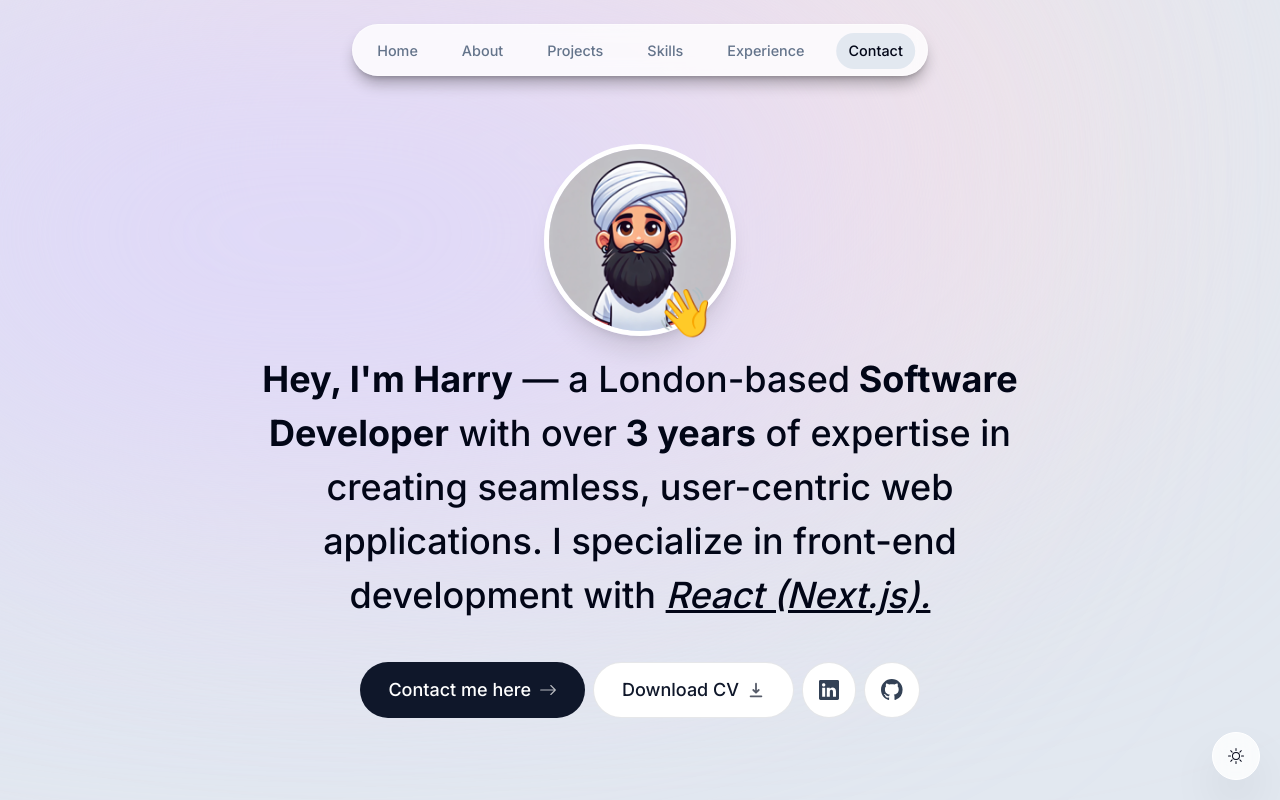
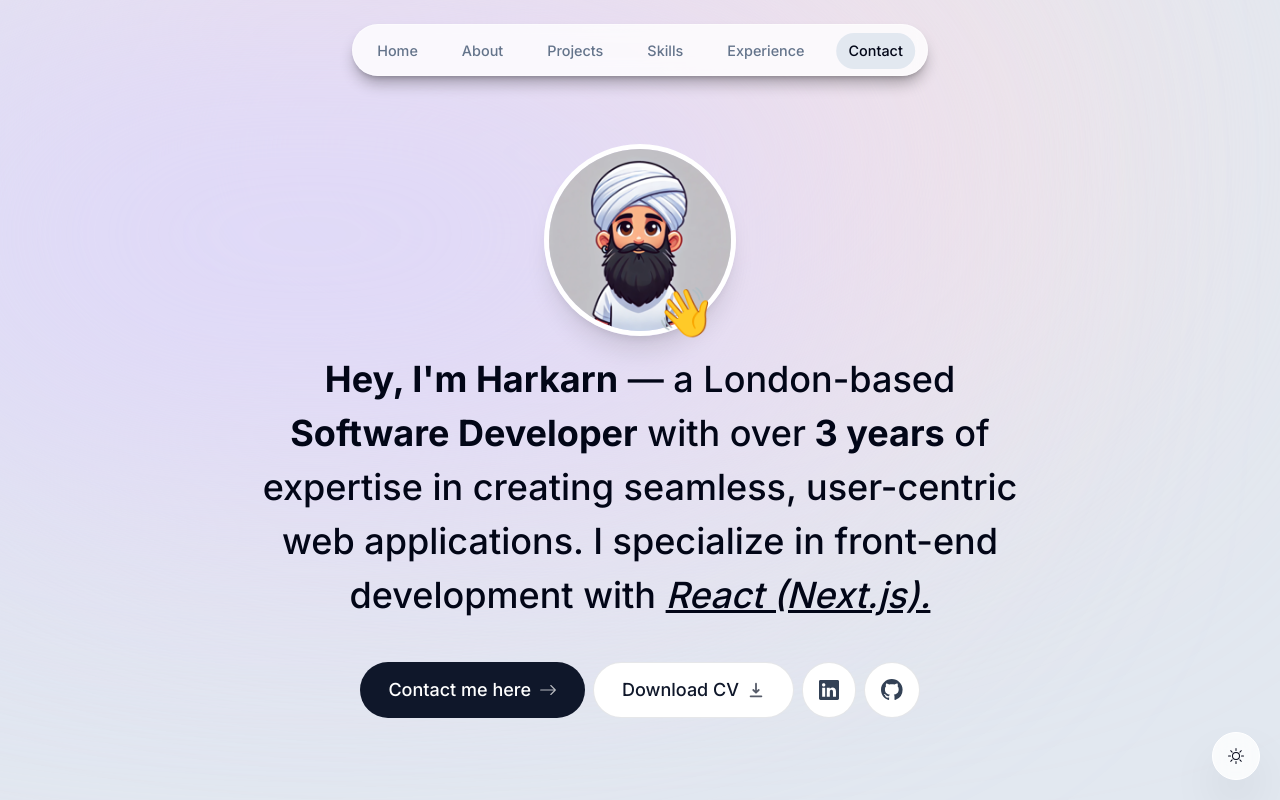
Before and after one commit to Harry-Leepz/personal-portfolio, a Next.js app: page / in a window 1280 px wide. Shown: the top 800 px of the page. Built offline with nearby package versions, Linux system fonts and the light colour scheme; no server answers.

Commit message:
chore: update portfolio title and introduction for consistency

```diff
--- a/app/layout.tsx
+++ b/app/layout.tsx
@@ -16,7 +16,7 @@
 const inter = Inter({ subsets: ["latin"] });
 
 export const metadata: Metadata = {
-  title: "Harry | Personal Portfolio",
+  title: "Harkarn | Personal Portfolio",
   description: "Full Stack Developer with over 3 years experience",
 };
 
--- a/components/sections/intro.tsx
+++ b/components/sections/intro.tsx
@@ -63,7 +63,8 @@
         initial={{ opacity: 0, y: 100 }}
         animate={{ opacity: 1, y: 0 }}
       >
-        <span className='font-bold'>Hey, I&apos;m Harry</span> — a London-based
+        <span className='font-bold'>Hey, I&apos;m Harkarn</span> — a
+        London-based
         <span className='font-bold'> Software Developer</span> with over
         <span className='font-bold'> 3 years</span> of expertise in creating
         seamless, user-centric web applications. I specialize in front-end
```
